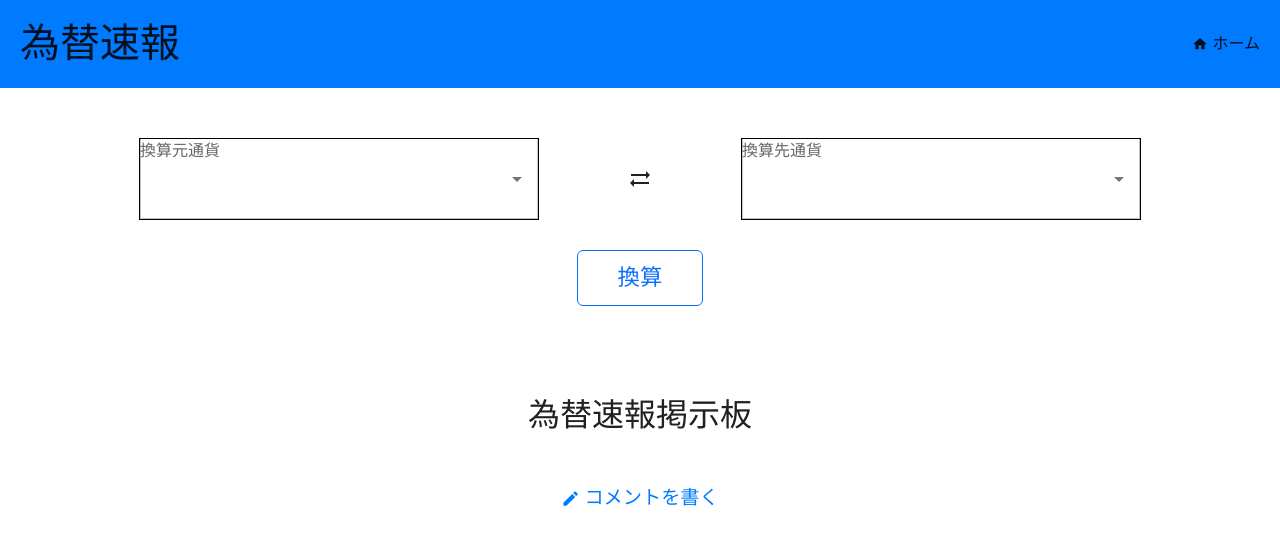
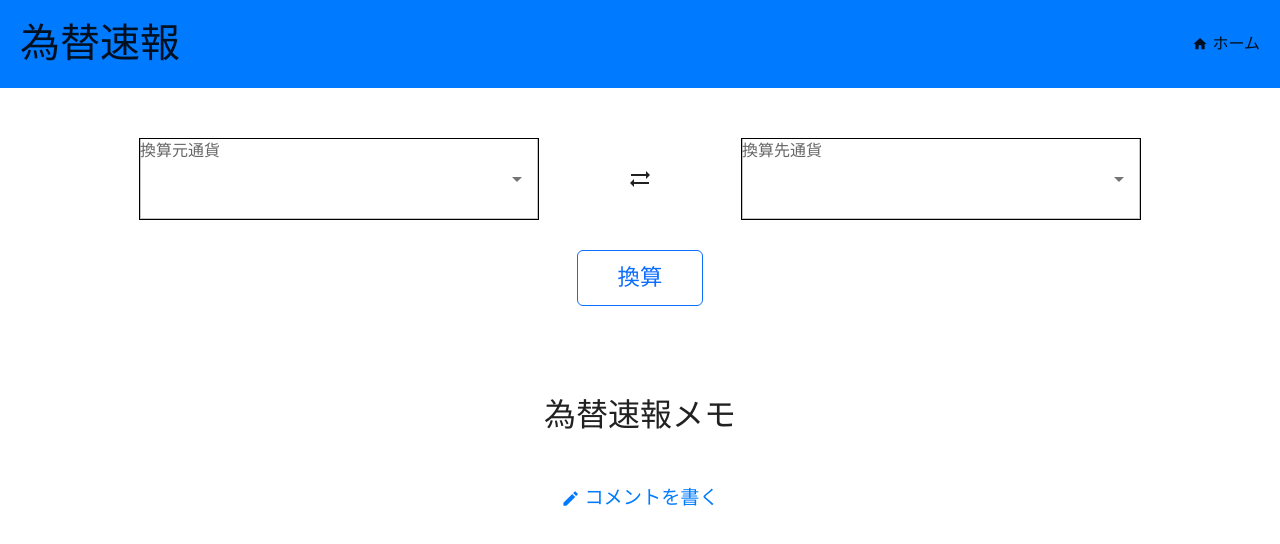
Before and after one commit to syenalc/CurrencyRateApp, a React (Vite) app in the folder frontend/my-app/: page / in a window 1280 px wide. Shown: the top 544 px of the page. Built offline with nearby package versions, Linux system fonts and the light colour scheme; no server answers.

Commit message:
cors設定変更

```diff
--- a/frontend/my-app/src/pages/Home.tsx
+++ b/frontend/my-app/src/pages/Home.tsx
@@ -69,7 +69,7 @@ const Home = () => {
         variant="h2"
         fontWeight={"fontWeightRegular"}
       >
-        為替速報掲示板
+        為替速報メモ
       </Typography>
       <FormDialog onNewItemCreated={fetchItems} />
       <Box>
```
Also changed, not shown: 1 other file (tests, documents, lock files or other folders).
